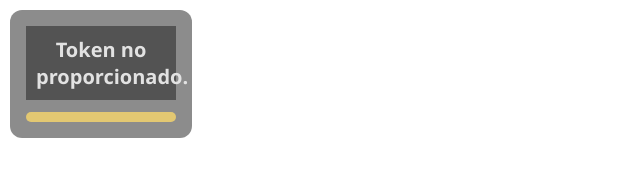
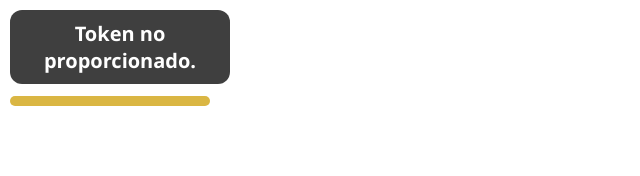
Before and after one commit to CsCheems/Widget-AdRun, a website: page public/widget/widget.html in a window 1280 px wide. Shown: the whole page, without its empty margins (0-640 px from the left). Drawn offline with nearby package versions, Linux system fonts and the light colour scheme.

Commit message:
Se corrijio css x4

```diff
--- a/public/widget/widget.css
+++ b/public/widget/widget.css
@@ -8,12 +8,7 @@ body {
 }
 
 #container {
-  background-color: rgba(0, 0, 0, 0.6);
-  padding: 16px;
-  border-radius: 12px;
-  opacity: 0.75;
-  max-width: 150px;
-  border-radius: 12px;
+  width: 200px;
 }
 
 #info {
@@ -24,6 +19,9 @@ body {
   text-align: center;
   font-weight: bold;
   display: none;
+  opacity: 0.75;
+  width: 200px;
+  border-radius: 12px;
 }
 
 #progress-container {
```
